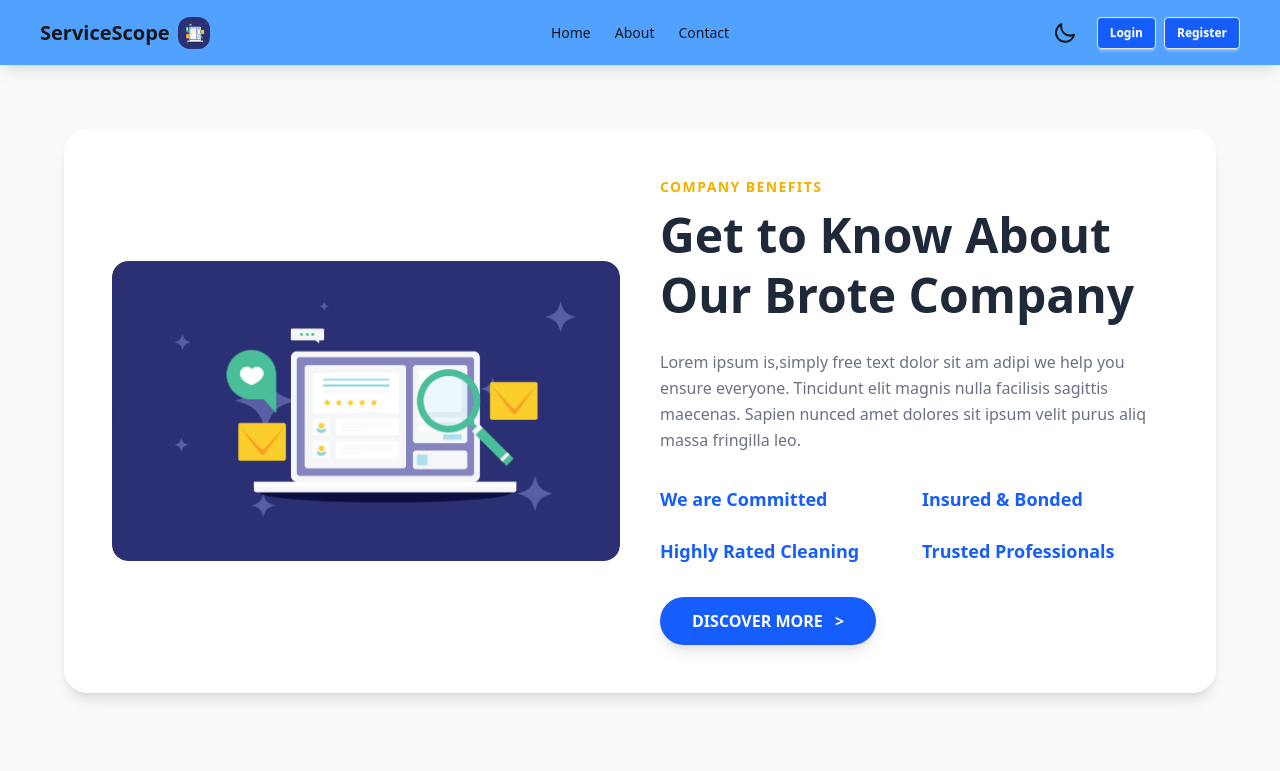
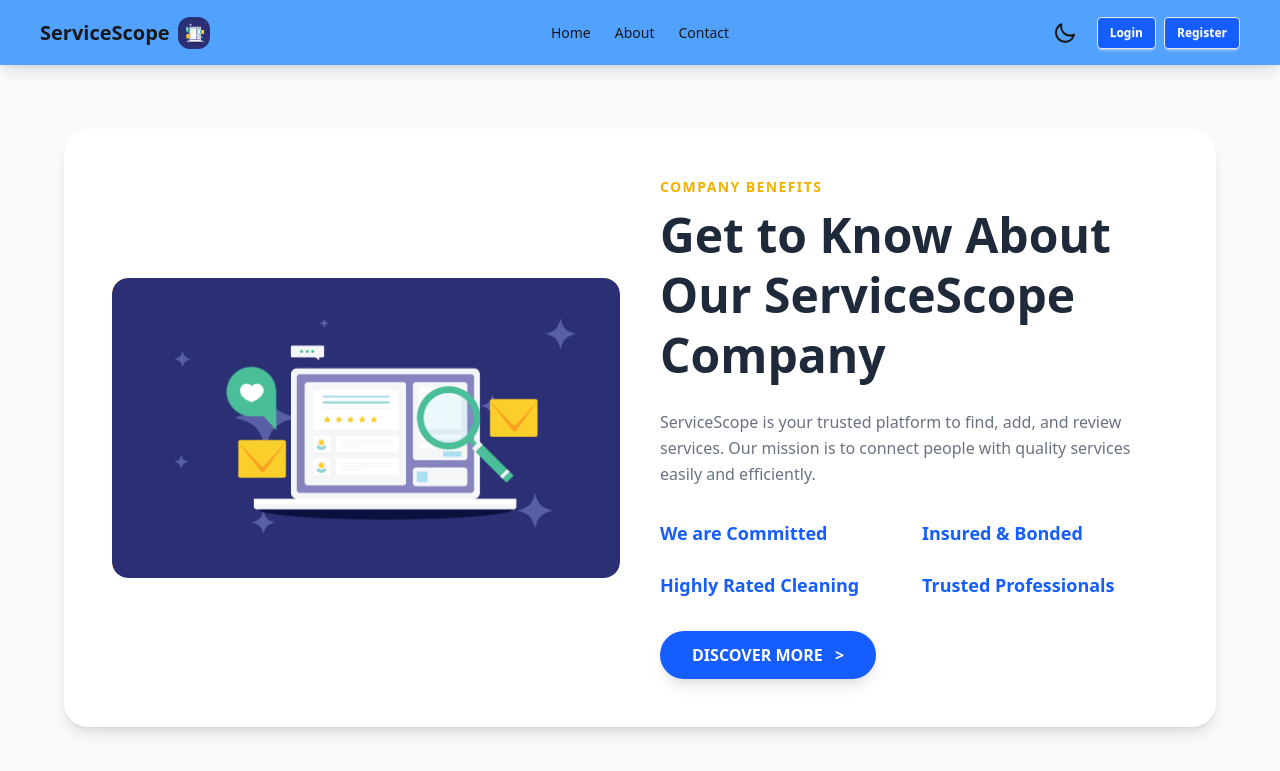
Before and after one commit to sourav-dn/service-scope, a React (Vite) app: page /about in a window 1280 px wide. Shown: the top 771 px of the page. Built offline with nearby package versions, Linux system fonts and the light colour scheme; no server answers.

Commit message:
modify about page

```diff
--- a/src/Pages/About/About.jsx
+++ b/src/Pages/About/About.jsx
@@ -1,4 +1,3 @@
-import React from 'react';
 import { FaUsers, FaTasks, FaAward, FaTools } from 'react-icons/fa';
 
 const App = () => {
@@ -33,10 +32,11 @@ const App = () => {
               Company Benefits
             </p>
             <h1 className="text-3xl md:text-4xl lg:text-5xl font-extrabold text-gray-800 leading-tight mb-6">
-              Get to Know About Our Brote Company
+              Get to Know About Our ServiceScope Company
             </h1>
             <p className="text-gray-500 mb-8 leading-relaxed">
-              Lorem ipsum is,simply free text dolor sit am adipi we help you ensure everyone. Tincidunt elit magnis nulla facilisis sagittis maecenas. Sapien nunced amet dolores sit ipsum velit purus aliq massa fringilla leo.
+              ServiceScope is your trusted platform to find, add, and review services.
+            Our mission is to connect people with quality services easily and efficiently.
             </p>
 
             {/* Features Grid */}
```
